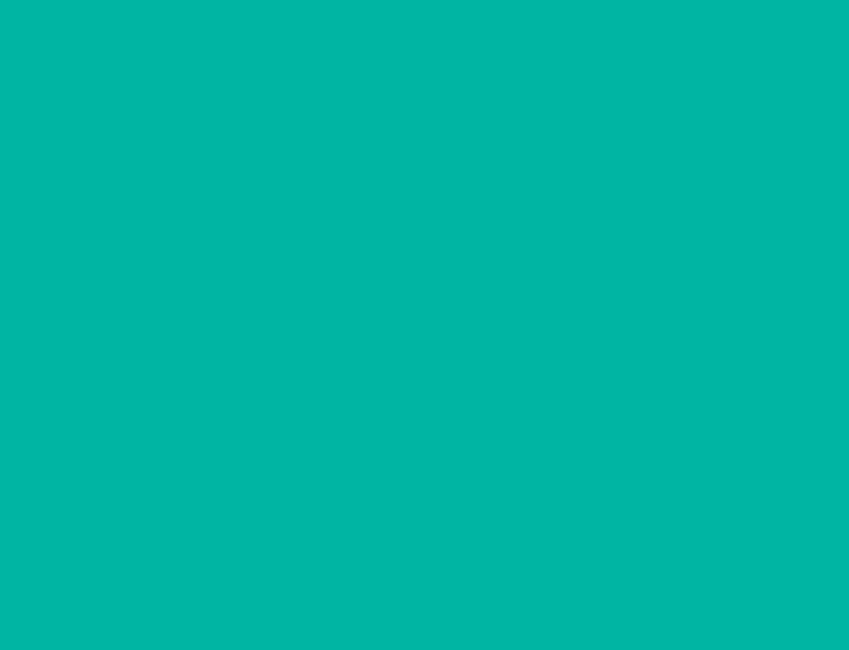
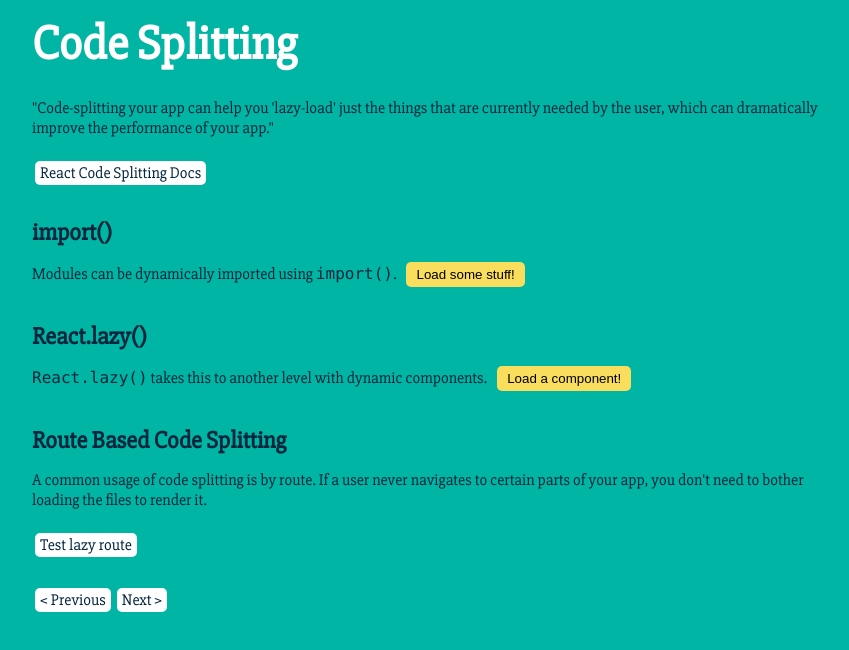
Before and after one commit to ohiock/react-katas, a React (Create React App) app: page /2 in a window 1280 px wide. Shown: the top 650 px of the page, without its empty margins (208-1057 px from the left). Built offline with nearby package versions, Linux system fonts and the light colour scheme.

Commit message:
Added code splitting

```diff
--- a/src/Accessibility.js
+++ b/src/Accessibility.js
@@ -2,10 +2,7 @@ import React, { useRef } from "react";
 import styled from "styled-components";
 
 import { Page } from "./Page";
-
-const Section = styled.section`
-  margin-bottom: 35px;
-`;
+import { Button, Section } from "./Shared";
 
 const Input = styled.input`
   padding: 5px 10px;
@@ -18,15 +15,6 @@ const Input = styled.input`
 const Label = styled.label`
   display: block;
   margin-bottom: 5px;
-`;
-
-const Button = styled.button`
-  margin: 0 10px;
-  padding: 5px 10px;
-
-  border: none;
-  border-radius: 5px;
-  background: #f9dd5d;
 `;
 
 const listItems = {
@@ -54,7 +42,11 @@ const Accessibility = () => (
       <p>
         "A more complex user experience should not mean a less accessible one."
       </p>
-      <a href="https://reactjs.org/docs/accessibility.html" target="_blank">
+      <a
+        href="https://reactjs.org/docs/accessibility.html"
+        target="_blank"
+        rel="noopener noreferrer"
+      >
         React Accessibility Docs
       </a>
     </Section>
--- /dev/null
+++ b/src/AlertToLoad.js
@@ -0,0 +1,9 @@
+const AlertToLoad = () => {
+  window.alert(
+    "The file to prompt this dialog was not loaded until the route changed"
+  );
+
+  return null;
+};
+
+export default AlertToLoad;
--- a/src/App.js
+++ b/src/App.js
@@ -1,8 +1,9 @@
-import React from "react";
+import React, { Suspense } from "react";
 import styled from "styled-components";
-import { BrowserRouter as Router, Redirect, Route } from "react-router-dom";
+import { BrowserRouter as Router, Route } from "react-router-dom";
 import { Accessibility } from "./Accessibility";
 import { Home } from "./Home";
+import { CodeSplitting } from "./CodeSplitting";
 
 const AppContainer = styled.div`
   min-height: 100vh;
@@ -12,16 +13,20 @@ const AppContainer = styled.div`
   color: #00253e;
 `;
 
-function App() {
-  return (
+const LoadedAlert = React.lazy(() => import("./AlertToLoad"));
+
+const App = () => (
   <AppContainer>
     <Router>
       <Route path="/" exact component={Home} />
-        <Route path="/0" exact component={Home} />
+      <Route path="/0" component={Home} />
       <Route path="/1" component={Accessibility} />
+      <Route path="/2" component={CodeSplitting} />
+      <Suspense fallback={null}>
+        <Route exact path={`/2/route-code-splitting`} component={LoadedAlert} />
+      </Suspense>
     </Router>
   </AppContainer>
 );
-}
 
 export default App;
--- /dev/null
+++ b/src/CodeSplitting.js
@@ -0,0 +1,70 @@
+import React, { useState, Suspense } from "react";
+import { Link } from "react-router-dom";
+import { Page } from "./Page";
+import { Button, Section } from "./Shared";
+
+const CodeSplitting = () => {
+  const [showComponent, setShowComponent] = useState(false);
+
+  const loadStuff = () => {
+    import("./StuffToLoad").then(({ doAThing }) => {
+      doAThing();
+    });
+  };
+
+  const LoadedComponent = React.lazy(() => import("./ComponentToLoad"));
+
+  return (
+    <Page title="Code Splitting">
+      <Section>
+        <p>
+          "Code-splitting your app can help you 'lazy-load' just the things that
+          are currently needed by the user, which can dramatically improve the
+          performance of your app."
+        </p>
+        <a
+          href="https://reactjs.org/docs/code-splitting.html"
+          target="_blank"
+          rel="noopener noreferrer"
+        >
+          React Code Splitting Docs
+        </a>
+      </Section>
+      <Section>
+        <h2>import()</h2>
+        <p>
+          Modules can be dynamically imported using <code>import()</code>.
+          <Button onClick={loadStuff}>Load some stuff!</Button>
+        </p>
+      </Section>
+      <Section>
+        <h2>React.lazy()</h2>
+        <p>
+          <code>React.lazy()</code> takes this to another level with dynamic
+          components.
+          <Button onClick={() => setShowComponent(!showComponent)}>
+            {!showComponent ? "Load a component!" : "Hide the component"}
+          </Button>
+        </p>
+        {showComponent && (
+          <Suspense fallback={<div>Loading...</div>}>
+            <LoadedComponent />
+          </Suspense>
+        )}
+      </Section>
+      <Section>
+        <h2>Route Based Code Splitting</h2>
+        <p>
+          A common usage of code splitting is by route. If a user never
+          navigates to certain parts of your app, you don't need to bother
+          loading the files to render it.
+        </p>
+        <p>
+          <Link to="/2/route-code-splitting">Test lazy route</Link>
+        </p>
+      </Section>
+    </Page>
+  );
+};
+
+export { CodeSplitting };
--- /dev/null
+++ b/src/ComponentToLoad.js
@@ -0,0 +1,5 @@
+import React from "react";
+
+const ComponentToLoad = () => <div>Here it be</div>;
+
+export default ComponentToLoad;
--- a/src/Home.js
+++ b/src/Home.js
@@ -6,7 +6,7 @@ const Home = () => (
   <Page title="React Katas">
     <p>
       There's a bunch of stuff in React that I rarely leverage, so this is an
-      opportunity to practice using them.
+      opportunity to practice using it.
     </p>
     <p>
       <Link to="/1">Check it out</Link>
--- a/src/Page.js
+++ b/src/Page.js
@@ -29,7 +29,7 @@ const Page = ({ title, children }) => {
       <div>{children}</div>
       <footer>
         {!!pageNumber && <Link to={`/${pageNumber - 1}`}>{`< Previous`}</Link>}
-        <Link to={`/${pageNumber + 1}`}>{`Next >`}</Link>
+        {!!pageNumber && <Link to={`/${pageNumber + 1}`}>{`Next >`}</Link>}
       </footer>
     </PageContainer>
   );
--- /dev/null
+++ b/src/Shared.js
@@ -0,0 +1,21 @@
+import styled from "styled-components";
+
+const Section = styled.section`
+  margin-bottom: 35px;
+`;
+
+const Button = styled.button`
+  margin: 0 10px;
+  padding: 5px 10px;
+
+  border: none;
+  border-radius: 5px;
+  background: #f9dd5d;
+
+  &:active {
+    background: #00253e;
+    color: #ffffff;
+  }
+`;
+
+export { Section, Button };
--- /dev/null
+++ b/src/StuffToLoad.js
@@ -0,0 +1,10 @@
+const doAThing = () => {
+  let x = 0;
+
+  while (x < 10000) {
+    console.log(x);
+    x++;
+  }
+};
+
+export { doAThing };
```
Also changed, not shown: src/RouteCodeSplittingComponent.js (added, +7 -0 lines). Lines whose indentation alone changed are shown as unchanged.
